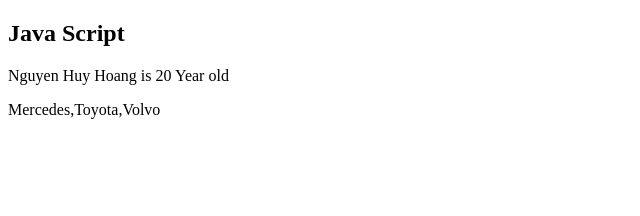
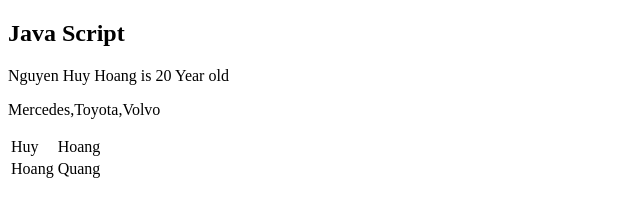
Before and after one commit to hoaugg/Week9, a plain HTML site: page index.html in a window 1280 px wide. Shown: the whole page, without its empty margins (0-640 px from the left). Drawn offline with Linux system fonts and the light colour scheme.

Commit message:
Insert Table

```diff
--- a/index.html
+++ b/index.html
@@ -10,6 +10,12 @@
     <h2>Java Script</h2>
     <p id="demo"></p>
     <p id="array"></p>
+    <table id="mytable">
+        <tr>
+            <td>Huy </td>
+            <td>Hoang</td>
+        </tr>
+    </table>
 
     <script>
         var person =
@@ -21,7 +27,18 @@
         };
         var cars = ["Mercedes","Toyota","Volvo"];
         document.getElementById("array").innerHTML = cars;
-        document.getElementById("demo").innerHTML = person.firstName + " " + person.lastName + " is "+ person.age + " Year old";
+        document.getElementById("demo").innerHTML = person.firstName
+         + " " + person.lastName
+          + " is "+ person.age + " Year old";
+
+        var table =
+        document.getElementById("mytable");
+        var row=table.insertRow();
+        var cell1 = row.insertCell(0);
+        var cell2 = row.insertCell(1);
+
+        cell1.innerHTML = "Hoang";
+        cell2.innerHTML = "Quang";
 
     </script>
 </body>
```
